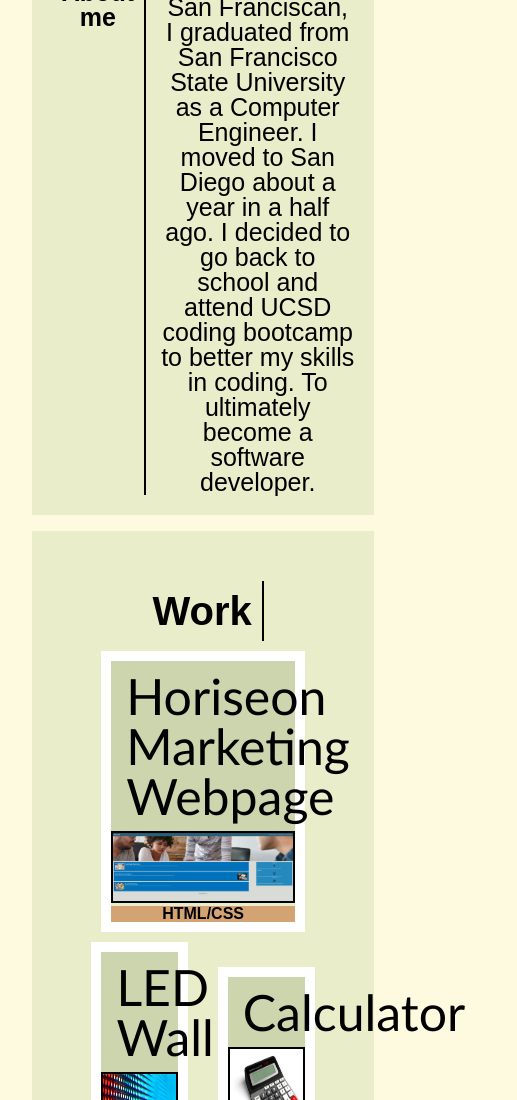
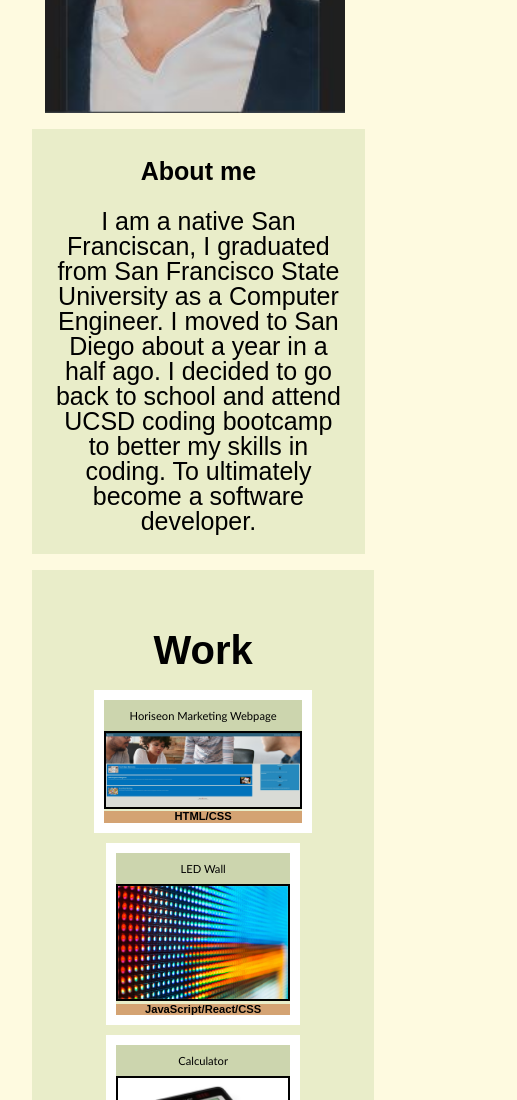
Before and after one commit to Aserrano7/Andres-Portfolio, a plain HTML site: page index.html in a window 390 px wide. Shown: the part 900-2000 px from the top of the page, 517 px wide, since content can reach past the window. Drawn offline with Linux system fonts and the light colour scheme.

Commit message:
Added Media queries to size different screen sizes

```diff
--- a/assets/style.css
+++ b/assets/style.css
@@ -9,7 +9,7 @@ header {
     font-family: 'Trebuchet MS', 'Lucida Sans Unicode', 'Lucida Grande', 'Lucida Sans', Arial, sans-serif;
     background-color: #ccd5ae;
     width: 100%;
-    font-size: 50px;
+    font-size: 100%;
 }
 
 body {
@@ -18,9 +18,9 @@ body {
 
 .page-title {
     display: inline-block;
-    height: 30px;
     color: white;
     font-size: 75px;
+
 }
 
 .navbar {
@@ -115,14 +115,13 @@ body {
 .flexbox-item1 {
     display: flex;
     flex-direction: column;
-    width: 84%;
     margin-left: auto;
     margin-right: auto;
+    width: 80%;
     border: 10px solid white;
 }
 
 .flexbox-item1 img {
-    height: 50%;
     width: 100%;
     border: 2px solid black;
 }
@@ -130,8 +129,8 @@ body {
 #side {
     padding: 10px;
     text-align: center;
-    border-right: 2px solid black;
     font-size: 40px;
+    border-right: 1px solid black;
 }
 
 figcaption {
@@ -142,7 +141,7 @@ figcaption {
 }
 
 .flexbox-projects a {
-    height: 100px;
+    height: 100%;
     width: 100%;
 }
 
@@ -173,3 +172,41 @@ figcaption {
 .contact-me a:hover {
     background-color: white;
 }
+
+@media screen and (min-width: 320px) and (max-width:426px) {
+    #side {
+        border: none;
+    }
+
+    .navlinks {
+        flex-direction: column;
+        margin-right: 25%
+    }
+
+    .subheader {
+        border: none;
+    }
+
+    .about-me {
+        width: 89%;
+        flex-direction: column;
+    }
+
+    .flexbox-item1 {
+        width: 90%;
+    }
+
+    .flexbox-projects {
+        width: 80%;
+    }
+
+    .contact-me {
+        flex-direction: column;
+        width: 89%;
+        font-size: 25px;
+    }
+
+    figure {
+        font-size: 70%;
+    }
+}
```
